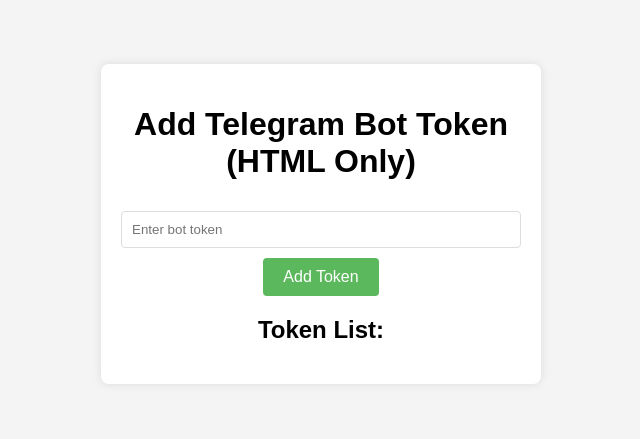
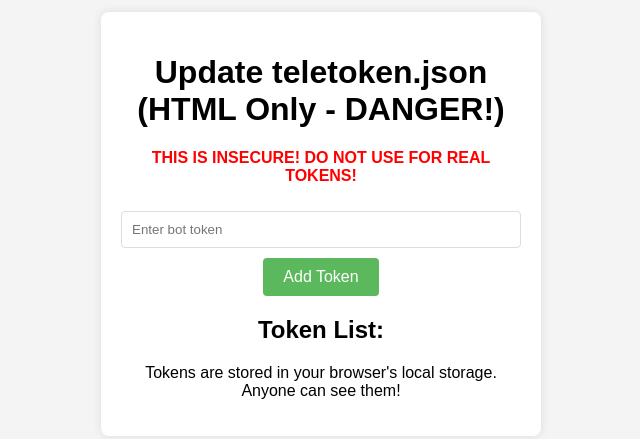
Before and after one commit to wilzu77/wilzu, a plain HTML site: page index.html in a window 1280 px wide. Shown: the part 176-615 px from the top of the page, without its empty margins (319-959 px from the left). Drawn offline with Linux system fonts and the light colour scheme.

Commit message:
Change title and header for token update warning
Updated the title and header to reflect the change in functionality and added a warning about security.

```diff
--- a/index.html
+++ b/index.html
@@ -1,7 +1,7 @@
 <!DOCTYPE html>
 <html>
 <head>
-    <title>Add Telegram Bot Token (HTML Only)</title>
+    <title>Update teletoken.json (HTML Only - DANGER!)</title>
     <style>
         body {
             font-family: Arial, sans-serif;
@@ -45,16 +45,23 @@
             margin-top: 20px;
             text-align: left;
         }
+        .warning {
+            color: red;
+            font-weight: bold;
+        }
     </style>
 </head>
 <body>
     <div class="container">
-        <h1>Add Telegram Bot Token (HTML Only)</h1>
+        <h1>Update teletoken.json (HTML Only - DANGER!)</h1>
+        <p class="warning">THIS IS INSECURE! DO NOT USE FOR REAL TOKENS!</p>
         <input type="text" id="tokenInput" placeholder="Enter bot token">
         <button onclick="addToken()">Add Token</button>
 
         <h2>Token List:</h2>
         <ul id="tokenList"></ul>
+
+        <p>Tokens are stored in your browser's local storage. Anyone can see them!</p>
     </div>
 
     <script>
```
